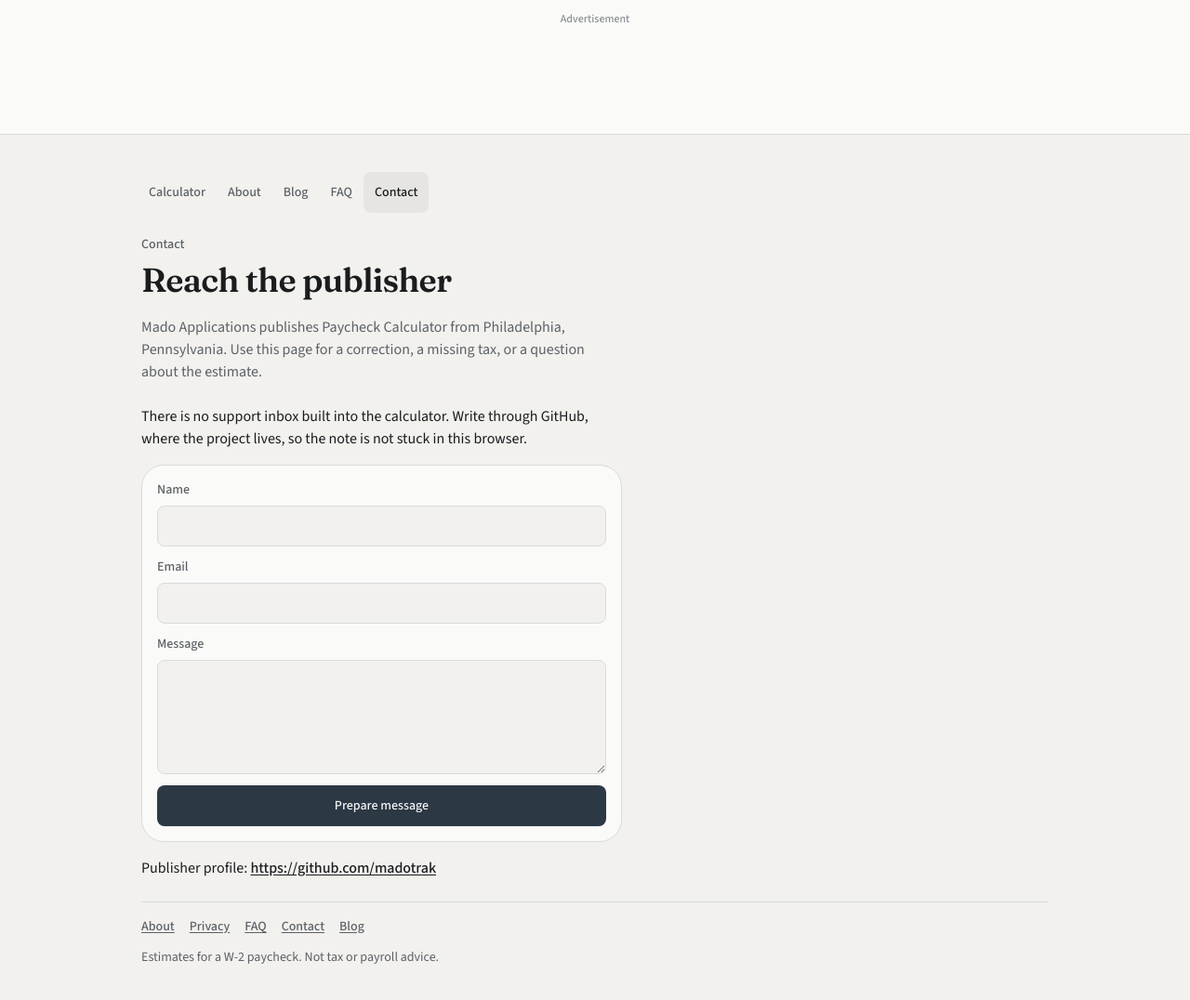
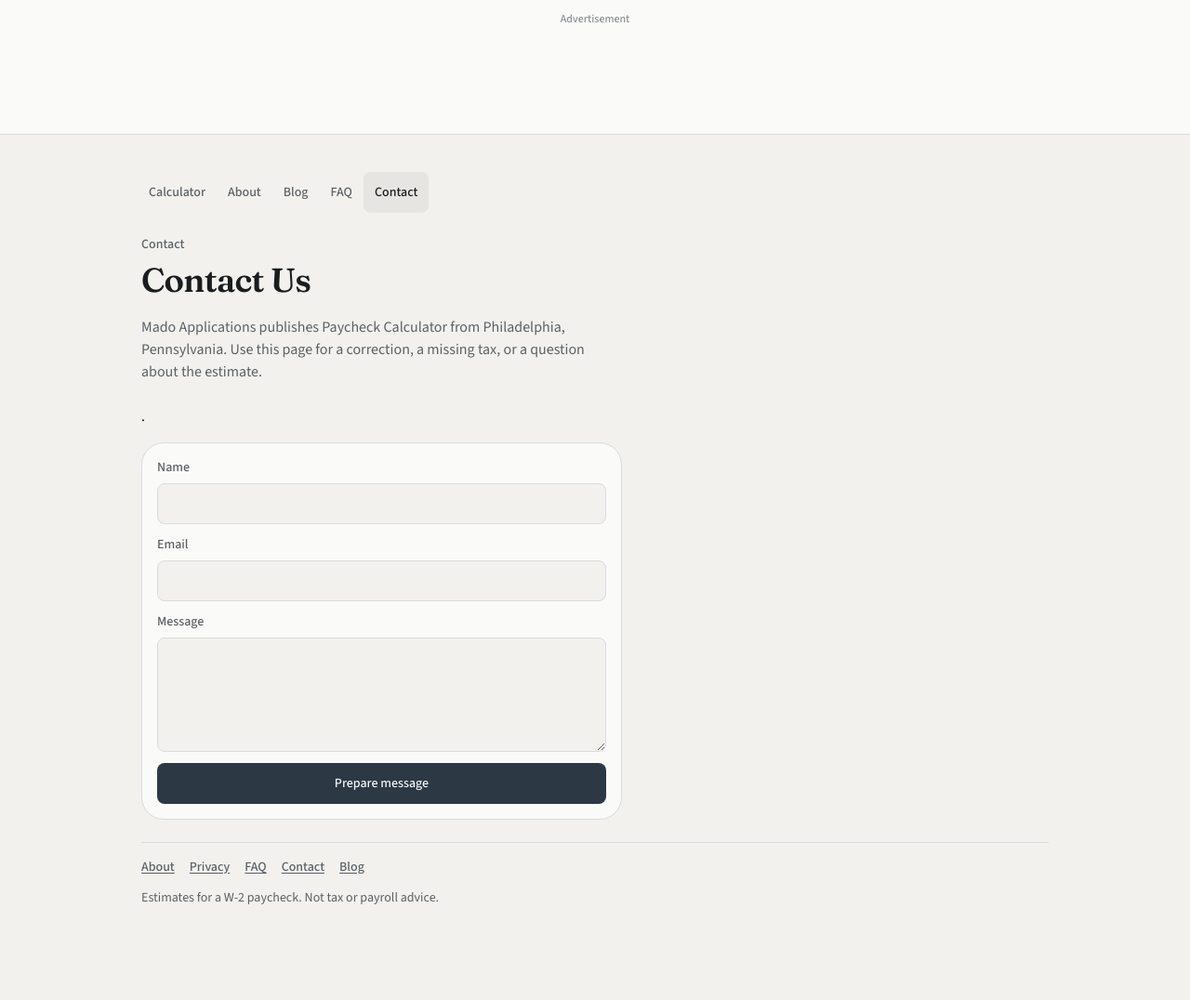
Before and after one commit to madotrak/paycheck_calculator, a React app: page docs/contact.html in a window 1280 px wide. Shown: the whole page at 93% size. After the commit the page ends 1017 px from the top, so only its background shows below. Built offline with nearby package versions, Linux system fonts and the light colour scheme.

Commit message:
Update contact.html

```diff
--- a/docs/contact.html
+++ b/docs/contact.html
@@ -31,11 +31,11 @@
         </nav>
         <header class="page">
           <p class="eyebrow">Contact</p>
-          <h1>Reach the publisher</h1>
+          <h1>Contact Us</h1>
           <p class="lede">Mado Applications publishes Paycheck Calculator from Philadelphia, Pennsylvania. Use this page for a correction, a missing tax, or a question about the estimate.</p>
         </header>
         <article class="article">
-          <p>There is no support inbox built into the calculator. Write through GitHub, where the project lives, so the note is not stuck in this browser.</p>
+          <p>.</p>
           <form class="contact-form" id="contact-form">
             <label>Name <input id="contact-name" name="name" autocomplete="name" /></label>
             <label>Email <input id="contact-email" name="email" type="email" autocomplete="email" /></label>
@@ -43,7 +43,6 @@
             <button type="submit">Prepare message</button>
             <p id="contact-ready" hidden></p>
           </form>
-          <p>Publisher profile: <a href="https://github.com/madotrak">https://github.com/madotrak</a></p>
         </article>
         <script>
           document.getElementById("contact-form").addEventListener("submit", function (event) {
@@ -66,7 +65,7 @@
             link.href = href;
             link.textContent = "Open it as a GitHub issue";
             ready.append(link);
-            ready.append(" so it reaches MadoTrak. Nothing is stored on a server by this form.");
+            ready.append(" so it reaches Mado Applications. Nothing is stored on a server by this form.");
           });
         </script>
         <footer class="site-footer">
```
